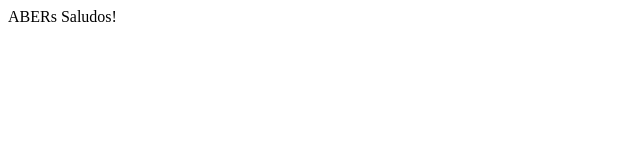
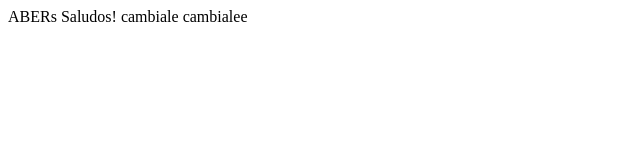
Before and after one commit to anahi88bz/pruebamacbook, a plain HTML site: page index.html in a window 1280 px wide. Shown: the whole page, without its empty margins (0-640 px from the left). Drawn offline with Linux system fonts and the light colour scheme.

Commit message:
added paragraph on text

```diff
--- a/index.html
+++ b/index.html
@@ -7,6 +7,6 @@
     <title>Hello Platzi</title>
 </head>
 <body>
-    ABERs Saludos!
+    ABERs Saludos! cambiale cambialee
 </body>
 </html>
```
